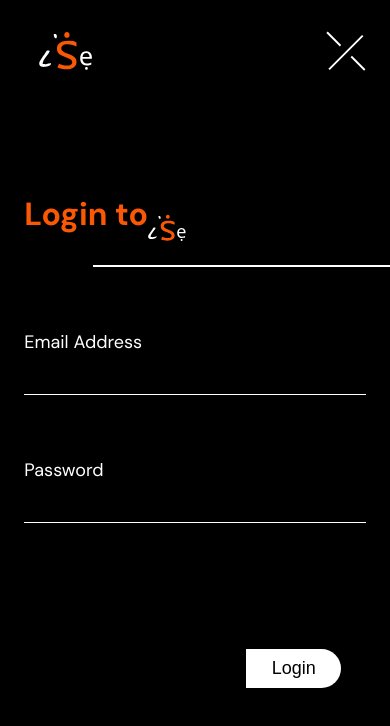
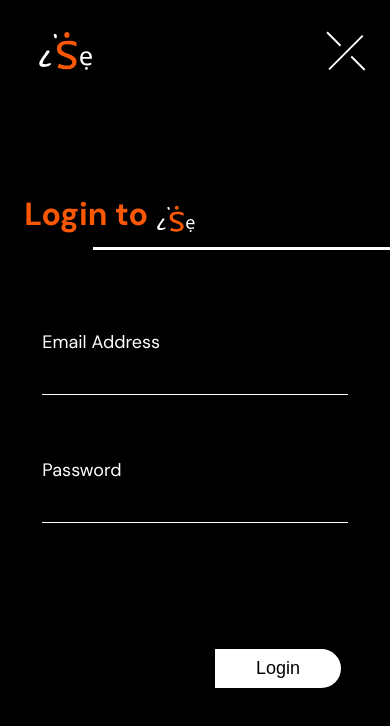
Before and after one commit to IdrisDY/ISE-App, a React (Create React App) app: page /login in a window 390 px wide. Shown: the top 726 px of the page. Built offline with nearby package versions, Linux system fonts and the light colour scheme.

Commit message:
done register auth error

```diff
--- a/src/Components/Login.js
+++ b/src/Components/Login.js
@@ -9,11 +9,16 @@
 import { auth } from '../Firebase'
 import { useNavigate } from 'react-router-dom'
 
+
+export function ErrorBox (){
+  return(
+    <p className={styles.error}> Authentication Error, Please Input Valid Email and Password</p>
+
+  )
+}
 const LoginPage = () => {
   const [email, setEmail]= useState('')
   const [password, setPassword]= useState('')
-  const [errMessage, seterrMessage]= useState('')
-
   const [error, setError] =  useState(false)
   const navigate = useNavigate()
 //   const auth = getAuth();
@@ -48,16 +53,11 @@
     console.error(error)
       console.log('true')
       setError(true)
-      seterrMessage(error.message)
  }
  }
  error?console.log('Sorry,wrong email or password'):console.log('')
-const ErrorBox =()=>{
-  return(
-    <p className={styles.error}> Authentication Error, Please Input Valid Email and Password</p>
 
-  )
-}
+
   return (
     <section className={styles.container}>
 
@@ -76,7 +76,7 @@
 
       <div className={ styles.txtLogoLogin}>
          <p className={styles.pReg}> Login to </p>
-      <img src={logo} alt='logo' className={styles.logo}/>
+      <img src={logo} alt='logo' className={styles.logoB}/>
       </div>
       {error?<ErrorBox/>:null}
       <div className={styles.LogintxtWhite}>
--- a/src/Components/Register.js
+++ b/src/Components/Register.js
@@ -4,24 +4,42 @@
 import closeImg from './assets/Union.svg'
 import LogoBlack from './assets/LogoBlack.svg'
 import  logo from './assets/Logo.svg'
-import { Link } from 'react-router-dom'
+import { Link, Navigate } from 'react-router-dom'
 import  {useState} from 'react'
 import { createUserWithEmailAndPassword } from 'firebase/auth'
 import { auth } from '../Firebase'
+import { useNavigate } from 'react-router-dom'
+import { ErrorBox } from './Login'
+
 
 export const Register = () => {
    const [email, setEmail]= useState('')
    const [password, setPassword]= useState('')
    const [username, setUsername]= useState('')
+   const [error, setError] =  useState(false)
+
+
+   const navigate = useNavigate()
+
+   const postPassword=(event)=>{
+      setPassword(event.target.value)
+      setError(false)
+    }
+    const postEmail=(event)=>{
+      setEmail(event.target.value)
+      setError(false)
+    }
 
 
    const Register = async() =>{
 try{
    const user = await createUserWithEmailAndPassword(auth,email,password,username)
+   navigate('/login')
    console.log(user)
 }
 catch(error){
    console.log(error)
+   setError(true)
 }
    }
 
@@ -42,34 +60,34 @@
       </div>
       <div className={ styles.txtLogo}>
          <p className={styles.pReg}> Register to </p>
-      <img src={LogoBlack} alt='logo' className={styles.logo}/>
+      <img src={LogoBlack} alt='logo' className={styles.logoB}/>
       </div>
       <div className={styles.registerDetails}>
+      {error?<ErrorBox/>:null}
 
          <div className={styles.regtxtWhite} >
          <label> Name</label>
          <input type='text'  className={styles.inputVisible} onChange={(event)=>setUsername(event.target.value)}  />
          </div>
 
-
          <div className={styles.regtxtWhite}>
          <label> Email Address</label>
-         <input type='email' className={styles.inputVisible} onChange={(event)=>setEmail(event.target.value)} />
+         <input type='email' className={styles.inputVisible} onChange={(event)=>postEmail(event)} />
          </div>
 
 
          <div className={styles.regtxtWhite}>
          <label>Password</label>
-         <input type='password' className={styles.inputVisible}onChange={(event)=>setPassword(event.target.value)} />
+         <input type='password' className={styles.inputVisible}onChange={(event)=>postPassword(event)} />
          </div>
 
 
 
       </div>
       <div className={styles.btndiv}>
-      <Link to='/login' >
+
       <button className={styles.btnBlack} onClick={Register}> Register</button>
-      </Link>
+
       </div>
        </div>
       </section>
--- a/src/Components/register.module.css
+++ b/src/Components/register.module.css
@@ -66,6 +66,7 @@
    position: absolute;
    bottom: 0;
    left: 20%;
+   top: 5em;
 }
 .txtLogoLogin::after{
    content: '';
@@ -73,7 +74,7 @@
    width: 100%;
    background: rgb(255, 255, 255);
    position: absolute;
-   bottom: 0;
+   bottom: 1em;
    left: 20%;
 }
 
@@ -151,6 +152,7 @@
 .LogintxtWhite{
    display: flex;
    flex-direction: column;
+   padding: 0 1em;
 }
 .regtxtWhite{
    display: flex;
@@ -160,13 +162,20 @@
    color: white;
    background-color: rgb(53, 51, 51);
    position: absolute;
-top: 10%;
+top: 14%;
 z-index: 9999;
 border-radius: .5em;
-width: 80%;
 font-size: 15px;
 padding: .5em .5em;
 transition: ease-in-out 3s;
+text-align: center;
+display: flex;
+align-self: center;
+}
+.logoB{
+   position: relative;
+   top: -.5em;
+   left: .5em;
 }
 
 @media(max-width:768px){
@@ -197,6 +206,7 @@
 .btnBlack,.loginBtn{
    max-width: 200px;
    padding-left: .5em;
+   width: 40%;
 }
 .imgResize{
 position: relative;
@@ -205,6 +215,10 @@
 .txtLogoLogin{
    padding: 0;
 }
+.txtLogoLogin::after{
+   top: 3em;
+}
+
 .inputVisible,.h6white{
    width: 100%;
 }
```
